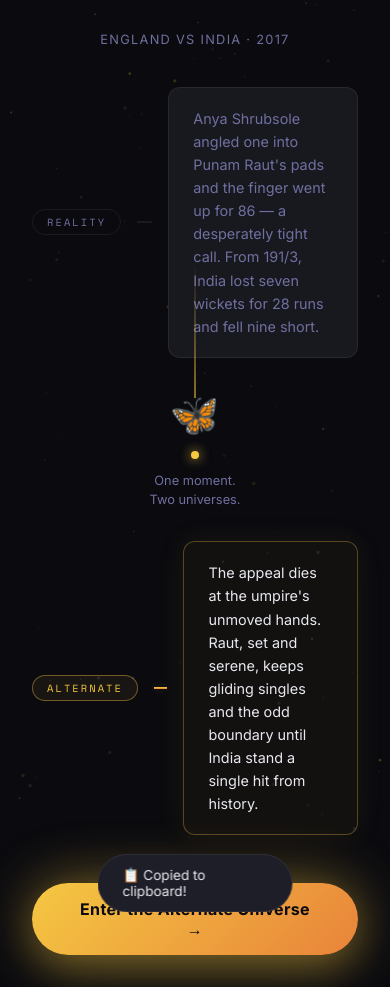
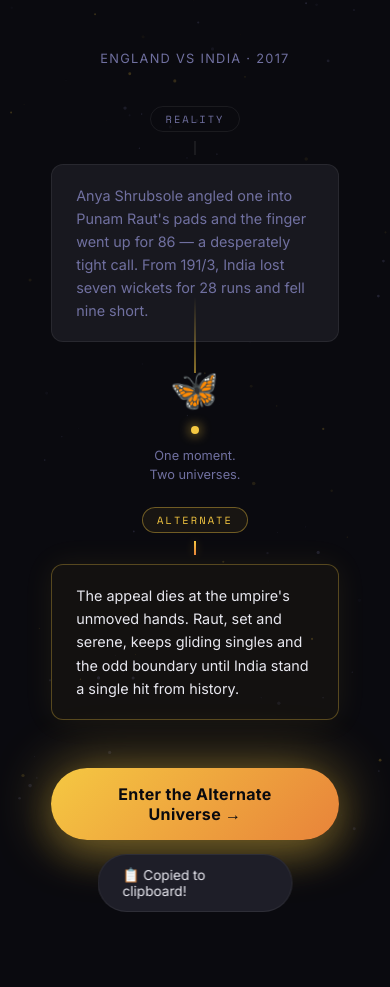
Before and after one commit to fahad10inb/cricket-bf, a website: page public/index.html in a window 390 px wide. Both pictures are taken after a click on the element 195 px from the left and 474 px from the top of the page. After the commit the page ends 904 px from the top, so only its background shows below. Drawn offline with nearby package versions, Linux system fonts and the light colour scheme; no server answers; a web font is replaced by a local one.

Commit message:
Mobile fork: stack pill-over-full-width-card with vertical connectors (fixes skinny side-by-side layout from real-device screenshot)

```diff
--- a/public/style.css
+++ b/public/style.css
@@ -1480,9 +1480,13 @@ textarea::placeholder { color: var(--muted); opacity: 0.5; }
   .back-btn, .share-btn { font-size: 0.75rem; padding: 0.4rem 0.7rem; white-space: nowrap; }
   .dsr-comm-text { font-size: 1.05rem; }
   .dsr-socials { grid-template-columns: 1fr; }
-  .fork-visual { grid-template-columns: 1fr; }
-  .fork-branch { flex-direction: row; }
-  .branch-line { width: 30px; height: 2px; }
+  /* phones: each universe stacks — pill centered above a full-width card */
+  .fork-visual { grid-template-columns: 1fr; gap: 1.4rem; }
+  .fork-branch { flex-direction: column; align-items: center; gap: 0.55rem; }
+  .branch-line { width: 2px; height: 14px; }
+  .branch-card { width: 100%; }
+  .fork-center::before { height: 9vh; }
+  .twist-wrap { padding: 1.2rem 1.2rem 2rem; }
   .verdict-row { grid-template-columns: 1fr; }
   .hero-btns { flex-direction: column; align-items: center; }
   .custom-form-card { padding: 1.5rem; }
```
